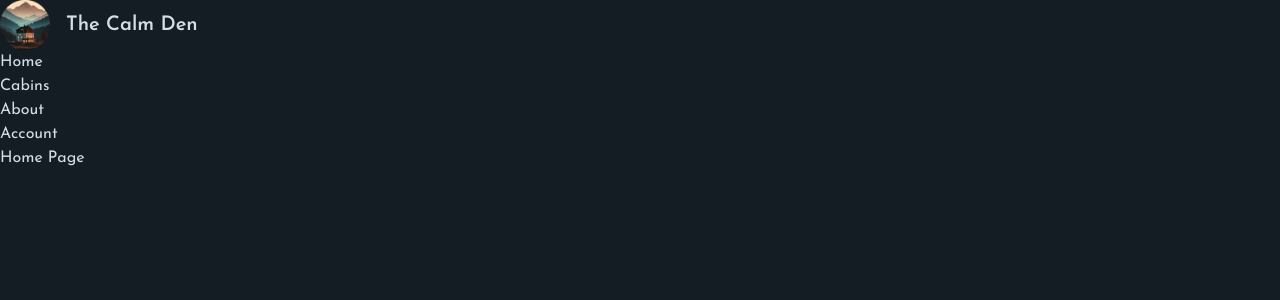
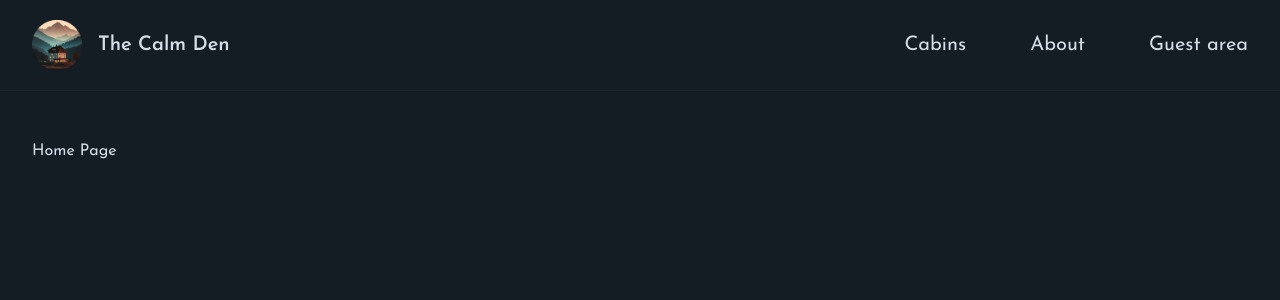
Before and after one commit to onkareshwarprasad17/the-calm-den-website, a Next.js app: page / in a window 1280 px wide. Shown: the top 300 px of the page. Built offline with nearby package versions, Linux system fonts and the light colour scheme.

Commit message:
feat: improved navigation and root layout

```diff
--- /dev/null
+++ b/app/_components/Header.js
@@ -0,0 +1,15 @@
+import Navigation from "@/app/_components/Navigation";
+import Logo from "@/app/_components/Logo";
+
+function Header() {
+  return (
+    <header className="border-b border-primary-900 px-8 py-5">
+      <div className="flex justify-between items-center max-w-7xl mx-auto">
+        <Logo />
+        <Navigation />
+      </div>
+    </header>
+  );
+}
+
+export default Header;
--- a/app/_components/Navigation.js
+++ b/app/_components/Navigation.js
@@ -2,21 +2,33 @@
 
 export default function Navigation() {
   return (
-    <div>
-      <ul>
+    <nav className="z-10 text-xl">
+      <ul className="flex gap-16 items-center">
         <li>
-          <Link href="/">Home</Link>
+          <Link
+            href="/cabins"
+            className="hover:text-accent-400 transition-colors"
+          >
+            Cabins
+          </Link>
         </li>
         <li>
-          <Link href="/cabins">Cabins</Link>
+          <Link
+            href="/about"
+            className="hover:text-accent-400 transition-colors"
+          >
+            About
+          </Link>
         </li>
         <li>
-          <Link href="/about">About</Link>
-        </li>
-        <li>
-          <Link href="/account">Account</Link>
+          <Link
+            href="/account"
+            className="hover:text-accent-400 transition-colors"
+          >
+            Guest area
+          </Link>
         </li>
       </ul>
-    </div>
+    </nav>
   );
 }
--- a/app/layout.js
+++ b/app/layout.js
@@ -1,13 +1,12 @@
-import Logo from "@/app/_components/Logo";
-import Navigation from "@/app/_components/Navigation";
+import Header from "./_components/Header";
+import "@/app/_styles/globals.css";
 
 import { Josefin_Sans } from "next/font/google";
+
 const josefin = Josefin_Sans({
   subsets: ["latin"],
   display: "swap",
 });
-console.log(josefin);
-import "@/app/_styles/globals.css";
 
 export const metadata = {
   title: {
@@ -22,13 +21,13 @@
   return (
     <html lang="en">
       <body
-        className={`${josefin.className} bg-primary-950 text-primary-100 min-h-screen`}
+        className={`${josefin.className} antialiased bg-primary-950 text-primary-100 min-h-screen flex flex-col`}
       >
-        <header>
-          <Logo />
-          <Navigation />
-        </header>
-        <main>{children}</main>
+        <Header />
+
+        <div className="flex-1 px-8 py-12">
+          <main className="max-w-7xl mx-auto">{children}</main>
+        </div>
       </body>
     </html>
   );
```
